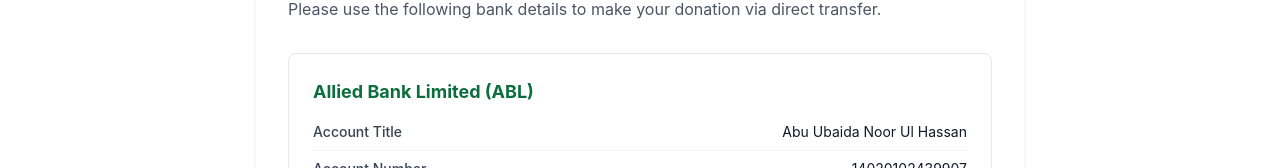
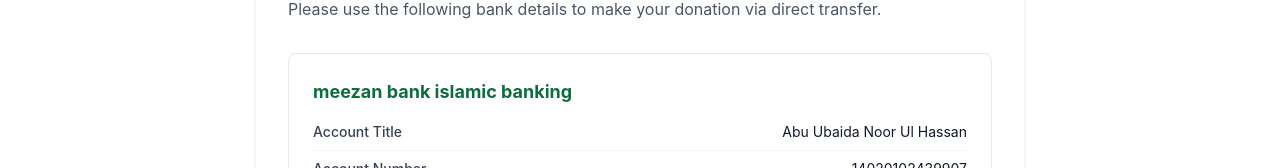
Before and after one commit to KashifQurashi/ramzanwelfare-site, a Next.js app in the folder frontend/: page /bank-details in a window 1280 px wide. Shown: the part 547-715 px from the top of the page. Built offline with nearby package versions, Linux system fonts and the light colour scheme.

Commit message:
page.tsx
update the bank details...

```diff
--- a/frontend/src/app/bank-details/page.tsx
+++ b/frontend/src/app/bank-details/page.tsx
@@ -28,7 +28,7 @@
               <div className="mt-8 space-y-6">
                 {[
                   {
-                    bank: "Allied Bank Limited (ABL)",
+                    bank: "meezan bank islamic banking",
                     details: [
                       { label: "Account Title", value: "Abu Ubaida Noor Ul Hassan" },
                       { label: "Account Number", value: " 14020102439907" },
```
